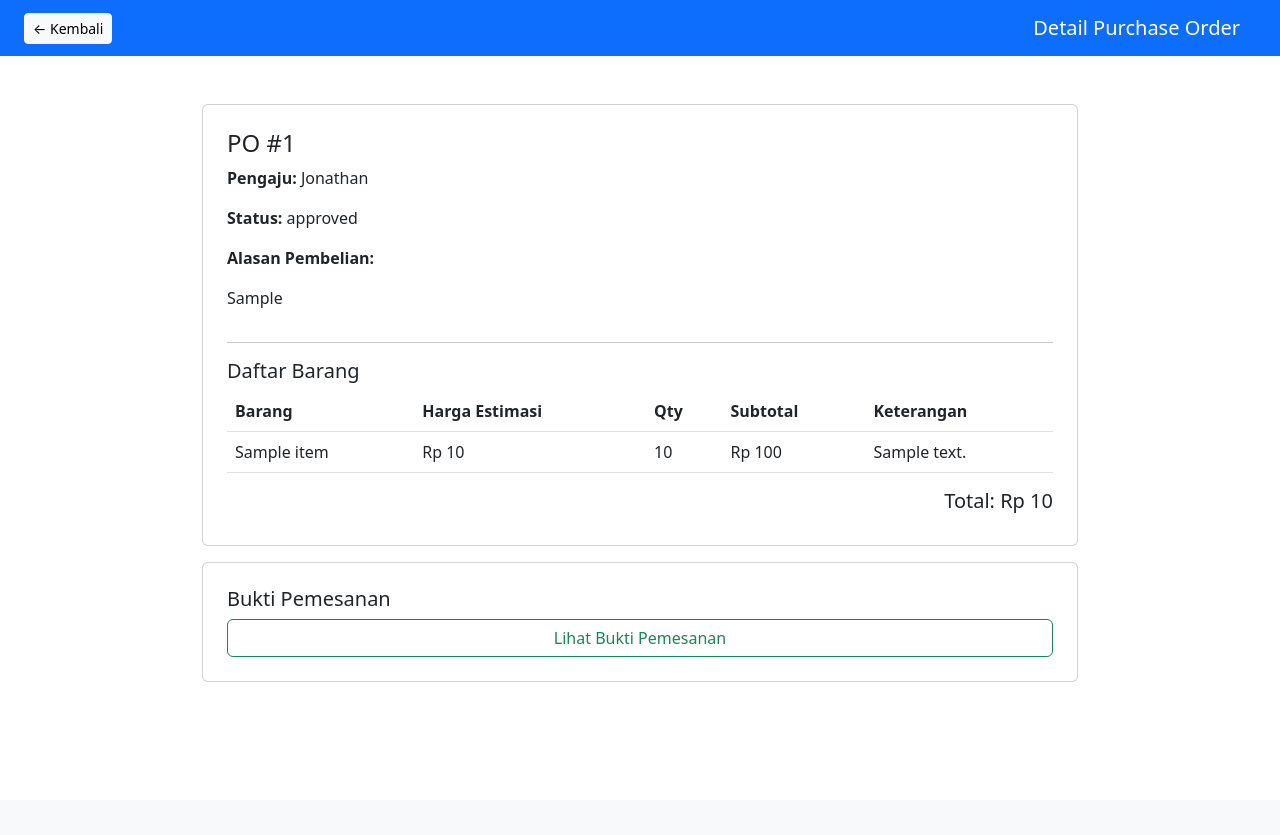
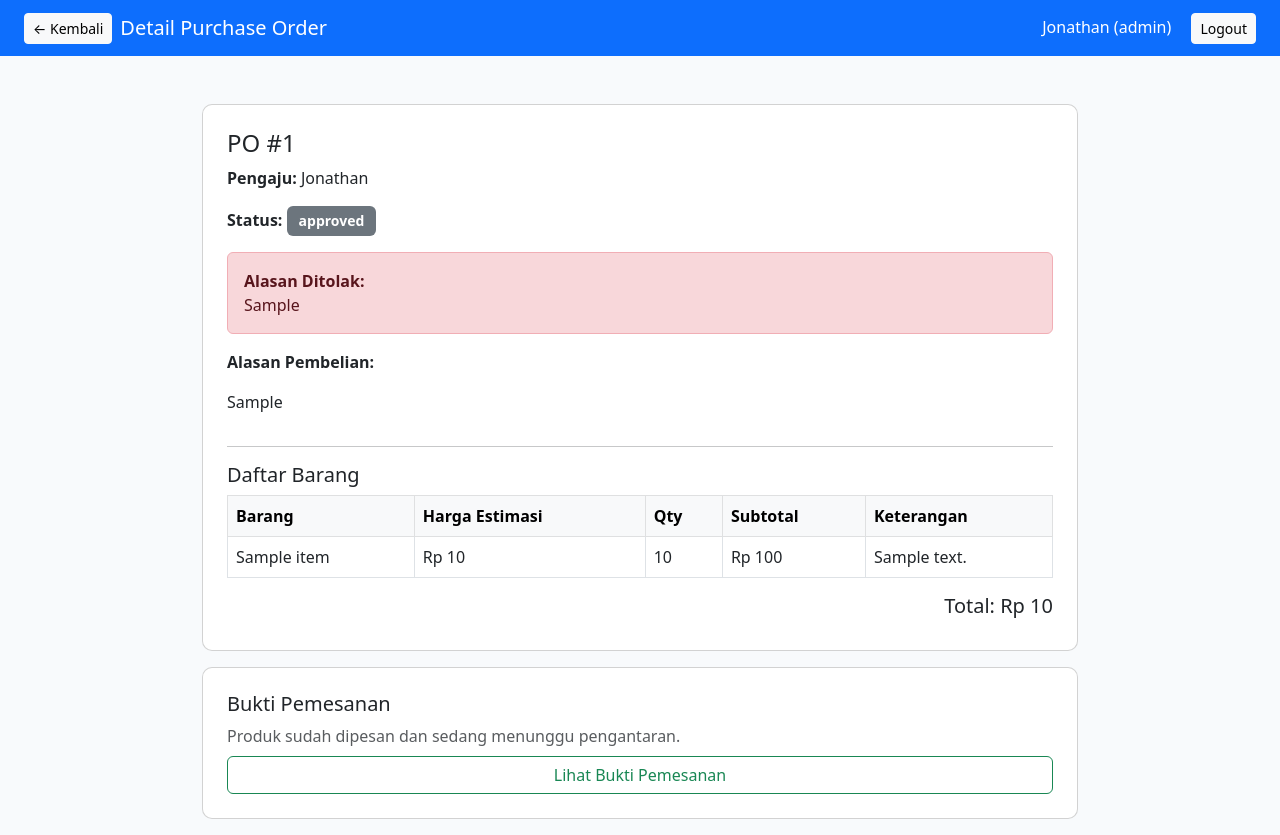
Before and after one commit to jonathantjahyadi1-ui/sistem-izin, a Flask app: page /purchase-order/detail/1 in a window 1280 px wide. Before the commit the page ends 682 px from the top, so only its background shows below. Run offline with Flask 3, Linux system fonts and the light colour scheme; the visitor is signed in with stand-in values (Sample User, id 1); tables that the repository leaves empty hold one stand-in row (values such as "Sample post").

Commit message:
fix purchase order bug

```diff
--- a/purchase_order/routes.py
+++ b/purchase_order/routes.py
@@ -1,7 +1,7 @@
 from flask import Blueprint, request, render_template, redirect, url_for, flash, session, send_file
 from extensions import db
 from models import User, PurchaseOrderRequest, PurchaseOrderItem
-from datetime import datetime
+from datetime import datetime, timedelta
 import os
 import io
 import pandas as pd
@@ -30,7 +30,12 @@ def list_po():
         session.clear()
         return redirect('/login')
 
-    query = PurchaseOrderRequest.query
+    cutoff = datetime.utcnow() - timedelta(days=7)
+
+    query = PurchaseOrderRequest.query.filter(
+        (PurchaseOrderRequest.ordered_at == None) |
+        (PurchaseOrderRequest.ordered_at >= cutoff)
+    )
 
     if user.role not in ['admin', 'direktur', 'accounting']:
         query = query.filter(PurchaseOrderRequest.user_id == user.id)
@@ -54,6 +59,36 @@ def list_po():
         get_user=get_user,
         status_filter=status_filter,
         nama_filter=nama_filter
+    )
+
+@po_bp.route('/archive')
+def archive_po():
+    if 'user_id' not in session:
+        return redirect('/login')
+
+    user = db.session.get(User, session['user_id'])
+    if not user:
+        session.clear()
+        return redirect('/login')
+
+    cutoff = datetime.utcnow() - timedelta(days=7)
+
+    query = PurchaseOrderRequest.query.filter(
+        PurchaseOrderRequest.status == 'ordered',
+        PurchaseOrderRequest.ordered_at != None,
+        PurchaseOrderRequest.ordered_at < cutoff
+    )
+
+    if user.role not in ['admin', 'direktur', 'accounting']:
+        query = query.filter(PurchaseOrderRequest.user_id == user.id)
+
+    data = query.order_by(PurchaseOrderRequest.ordered_at.desc()).all()
+
+    return render_template(
+        'purchase_order/archive.html',
+        data=data,
+        user=user,
+        get_user=get_user
     )
 
 
@@ -156,35 +191,74 @@ def detail_po(id):
         return redirect(url_for('purchase_order.list_po'))
 
     if request.method == 'POST':
-        if user.role != 'direktur':
-            flash('Hanya direktur yang bisa memproses Purchase Order.', 'danger')
-            return redirect(url_for('purchase_order.detail_po', id=id))
+        action = request.form.get('action')
+        reject_reason = request.form.get('reject_reason', '').strip()
 
-        action = request.form.get('action')
+        if action == 'accounting_approve':
+            if user.role not in ['accounting', 'admin']:
+                flash('Hanya accounting yang bisa approve tahap ini.', 'danger')
+                return redirect(url_for('purchase_order.detail_po', id=id))
 
-        if action == 'approve':
             if po.status != 'submitted':
                 flash('PO ini sudah diproses sebelumnya.', 'warning')
                 return redirect(url_for('purchase_order.detail_po', id=id))
 
-            po.status = 'approved'
-            po.approved_at = datetime.utcnow()
+            po.status = 'accounting_approved'
+            po.accounting_approved_at = datetime.utcnow()
             db.session.commit()
-            flash('Purchase Order berhasil disetujui.', 'success')
+            flash('PO disetujui Accounting dan diteruskan ke Direktur.', 'success')
 
-        elif action == 'reject':
-            if po.status != 'submitted':
-                flash('PO ini sudah diproses sebelumnya.', 'warning')
+        elif action == 'accounting_reject':
+            if user.role not in ['accounting', 'admin']:
+                flash('Hanya accounting yang bisa menolak tahap ini.', 'danger')
                 return redirect(url_for('purchase_order.detail_po', id=id))
 
-            po.status = 'rejected'
-            po.rejected_at = datetime.utcnow()
+            if not reject_reason:
+                flash('Alasan penolakan wajib diisi.', 'danger')
+                return redirect(url_for('purchase_order.detail_po', id=id))
+
+            po.status = 'accounting_rejected'
+            po.accounting_rejected_at = datetime.utcnow()
+            po.reject_reason = reject_reason
             db.session.commit()
-            flash('Purchase Order ditolak.', 'warning')
+            flash('PO ditolak oleh Accounting.', 'warning')
+
+        elif action == 'director_approve':
+            if user.role != 'direktur':
+                flash('Hanya direktur yang bisa approve tahap ini.', 'danger')
+                return redirect(url_for('purchase_order.detail_po', id=id))
+
+            if po.status != 'accounting_approved':
+                flash('PO harus disetujui Accounting terlebih dahulu.', 'warning')
+                return redirect(url_for('purchase_order.detail_po', id=id))
+
+            po.status = 'director_approved'
+            po.director_approved_at = datetime.utcnow()
+            db.session.commit()
+            flash('PO disetujui Direktur.', 'success')
+
+        elif action == 'director_reject':
+            if user.role != 'direktur':
+                flash('Hanya direktur yang bisa menolak tahap ini.', 'danger')
+                return redirect(url_for('purchase_order.detail_po', id=id))
+
+            if not reject_reason:
+                flash('Alasan penolakan wajib diisi.', 'danger')
+                return redirect(url_for('purchase_order.detail_po', id=id))
+
+            po.status = 'director_rejected'
+            po.director_rejected_at = datetime.utcnow()
+            po.reject_reason = reject_reason
+            db.session.commit()
+            flash('PO ditolak oleh Direktur.', 'warning')
 
         elif action == 'upload_order_proof':
-            if po.status != 'approved':
-                flash('Bukti pemesanan hanya bisa diupload setelah PO disetujui.', 'danger')
+            if user.role != 'direktur':
+                flash('Hanya direktur yang bisa upload bukti pemesanan.', 'danger')
+                return redirect(url_for('purchase_order.detail_po', id=id))
+
+            if po.status != 'director_approved':
+                flash('Bukti pemesanan hanya bisa diupload setelah disetujui Direktur.', 'danger')
                 return redirect(url_for('purchase_order.detail_po', id=id))
 
             file = request.files.get('order_proof')
@@ -203,7 +277,7 @@ def detail_po(id):
             po.status = 'ordered'
 
             db.session.commit()
-            flash('Bukti pemesanan berhasil diupload.', 'success')
+            flash('Bukti pemesanan berhasil diupload. Status menjadi sudah dipesan.', 'success')
 
         else:
             flash('Aksi tidak valid.', 'danger')
--- a/templates/purchase_order/detail.html
+++ b/templates/purchase_order/detail.html
@@ -3,28 +3,79 @@
 <head>
     <title>Detail Purchase Order</title>
     <link href="https://cdn.jsdelivr.net/npm/bootstrap@5.3.0/dist/css/bootstrap.min.css" rel="stylesheet">
+
+    <style>
+        body {
+            background: #f8fafc;
+        }
+
+        .status-badge {
+            font-size: 14px;
+            padding: 8px 12px;
+        }
+
+        .card {
+            border-radius: 10px;
+        }
+    </style>
 </head>
+
 <body>
 <nav class="navbar navbar-dark bg-primary px-4">
     <a href="/purchase-order/list" class="btn btn-light btn-sm">← Kembali</a>
     <span class="navbar-brand ms-2">Detail Purchase Order</span>
+
+    <div class="ms-auto text-white">
+        {{ user.username }} ({{ user.role }})
+        <a href="/logout" class="btn btn-sm btn-light ms-3">Logout</a>
+    </div>
 </nav>
 
 <div class="container mt-5" style="max-width: 900px;">
+
     <div class="card p-4 mb-3">
         {% set pengaju = get_user(po.user_id) %}
 
         <h4>PO #{{ po.id }}</h4>
+
         <p><strong>Pengaju:</strong> {{ pengaju.username if pengaju else '-' }}</p>
-        <p><strong>Status:</strong> {{ po.status }}</p>
+
+        <p>
+            <strong>Status:</strong>
+
+            {% if po.status == 'submitted' %}
+                <span class="badge bg-warning text-dark status-badge">Menunggu Accounting</span>
+            {% elif po.status == 'accounting_approved' %}
+                <span class="badge bg-info text-dark status-badge">Disetujui Accounting</span>
+            {% elif po.status == 'accounting_rejected' %}
+                <span class="badge bg-danger status-badge">Ditolak Accounting</span>
+            {% elif po.status == 'director_approved' %}
+                <span class="badge bg-success status-badge">Disetujui Direktur</span>
+            {% elif po.status == 'director_rejected' %}
+                <span class="badge bg-danger status-badge">Ditolak Direktur</span>
+            {% elif po.status == 'ordered' %}
+                <span class="badge bg-primary status-badge">Sudah Dipesan</span>
+            {% else %}
+                <span class="badge bg-secondary status-badge">{{ po.status }}</span>
+            {% endif %}
+        </p>
+
+        {% if po.reject_reason %}
+        <div class="alert alert-danger">
+            <strong>Alasan Ditolak:</strong><br>
+            {{ po.reject_reason }}
+        </div>
+        {% endif %}
+
         <p><strong>Alasan Pembelian:</strong></p>
         <p>{{ po.reason }}</p>
 
         <hr>
 
         <h5>Daftar Barang</h5>
-        <table class="table">
-            <thead>
+
+        <table class="table table-bordered">
+            <thead class="table-light">
                 <tr>
                     <th>Barang</th>
                     <th>Harga Estimasi</th>
@@ -33,6 +84,7 @@
                     <th>Keterangan</th>
                 </tr>
             </thead>
+
             <tbody>
                 {% for item in po.items %}
                 <tr>
@@ -46,44 +98,96 @@
             </tbody>
         </table>
 
-        <h5 class="text-end">Total: Rp {{ "{:,.0f}".format(po.total_amount) }}</h5>
+        <h5 class="text-end">
+            Total: Rp {{ "{:,.0f}".format(po.total_amount) }}
+        </h5>
     </div>
 
     {% if po.order_proof %}
     <div class="card p-4 mb-3">
         <h5>Bukti Pemesanan</h5>
+        <p class="text-muted mb-2">Produk sudah dipesan dan sedang menunggu pengantaran.</p>
+
         <a href="/uploads/{{ po.order_proof }}" target="_blank" class="btn btn-outline-success">
             Lihat Bukti Pemesanan
         </a>
     </div>
     {% endif %}
 
-    {% if user.role == 'direktur' %}
-    <div class="card p-4">
-        <h5>Aksi Direktur</h5>
+    {% if user.role in ['accounting', 'admin'] and po.status == 'submitted' %}
+    <div class="card p-4 mb-3">
+        <h5>Aksi Accounting</h5>
+        <p class="text-muted">
+            Accounting mengecek apakah pengajuan sudah sesuai sebelum diteruskan ke Direktur.
+        </p>
 
-        {% if po.status == 'submitted' %}
         <form method="POST" class="d-inline">
-            <input type="hidden" name="action" value="approve">
-            <button class="btn btn-success">Approve</button>
+            <input type="hidden" name="action" value="accounting_approve">
+            <button type="submit" class="btn btn-success">
+                ACC Accounting
+            </button>
         </form>
 
-        <form method="POST" class="d-inline">
-            <input type="hidden" name="action" value="reject">
-            <button class="btn btn-danger">Reject</button>
+        <form method="POST" class="mt-3">
+            <input type="hidden" name="action" value="accounting_reject">
+
+            <label class="form-label">Alasan Ditolak</label>
+            <textarea name="reject_reason" class="form-control mb-2" rows="3" required></textarea>
+
+            <button type="submit" class="btn btn-danger">
+                Tolak Accounting
+            </button>
         </form>
-        {% endif %}
-
-        {% if po.status == 'approved' %}
-        <form method="POST" enctype="multipart/form-data" class="mt-3">
-            <input type="hidden" name="action" value="upload_order_proof">
-            <label class="form-label">Upload Bukti Pemesanan</label>
-            <input type="file" name="order_proof" class="form-control mb-2" required>
-            <button class="btn btn-primary">Upload Bukti Pemesanan</button>
-        </form>
-        {% endif %}
     </div>
     {% endif %}
+
+    {% if user.role == 'direktur' and po.status == 'accounting_approved' %}
+    <div class="card p-4 mb-3">
+        <h5>Aksi Direktur</h5>
+        <p class="text-muted">
+            PO ini sudah disetujui Accounting dan menunggu keputusan Direktur.
+        </p>
+
+        <form method="POST" class="d-inline">
+            <input type="hidden" name="action" value="director_approve">
+            <button type="submit" class="btn btn-success">
+                ACC Direktur
+            </button>
+        </form>
+
+        <form method="POST" class="mt-3">
+            <input type="hidden" name="action" value="director_reject">
+
+            <label class="form-label">Alasan Ditolak</label>
+            <textarea name="reject_reason" class="form-control mb-2" rows="3" required></textarea>
+
+            <button type="submit" class="btn btn-danger">
+                Tolak Direktur
+            </button>
+        </form>
+    </div>
+    {% endif %}
+
+    {% if user.role == 'direktur' and po.status == 'director_approved' %}
+    <div class="card p-4 mb-3">
+        <h5>Upload Bukti Pemesanan</h5>
+        <p class="text-muted">
+            Upload bukti bahwa produk sudah dipesan. Setelah upload, status akan berubah menjadi sudah dipesan.
+        </p>
+
+        <form method="POST" enctype="multipart/form-data">
+            <input type="hidden" name="action" value="upload_order_proof">
+
+            <label class="form-label">Bukti Pemesanan</label>
+            <input type="file" name="order_proof" class="form-control mb-2" required>
+
+            <button type="submit" class="btn btn-primary">
+                Upload Bukti Pemesanan
+            </button>
+        </form>
+    </div>
+    {% endif %}
+
 </div>
 </body>
 </html>
--- a/templates/purchase_order/list.html
+++ b/templates/purchase_order/list.html
@@ -72,6 +72,7 @@
     <a href="/purchase-order/list">Daftar Purchase Order</a>
     <a href="/purchase-order/submit">Ajukan Purchase Order</a>
     <a href="/change_system">Ganti Sistem</a>
+    <a href="/purchase-order/archive">Arsip Purchase Order</a>
 </div>
 
 <div id="mainContent" class="container mt-4">
```
Also changed, not shown: models.py (+8 -0 lines), templates/purchase_order/archive.html (added, +84 -0 lines), izin.py (line endings or trailing spaces).
